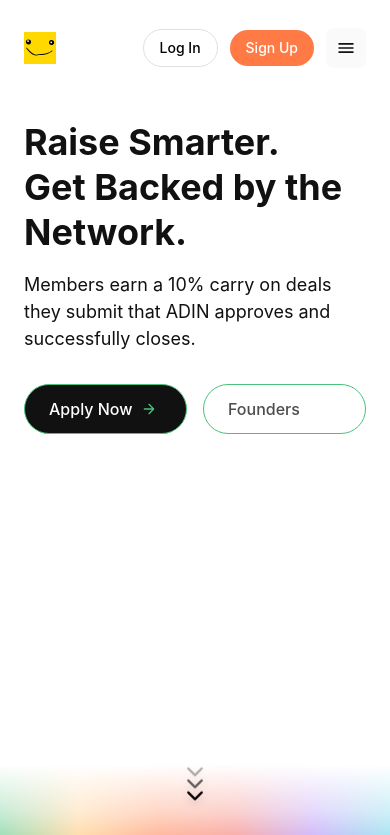
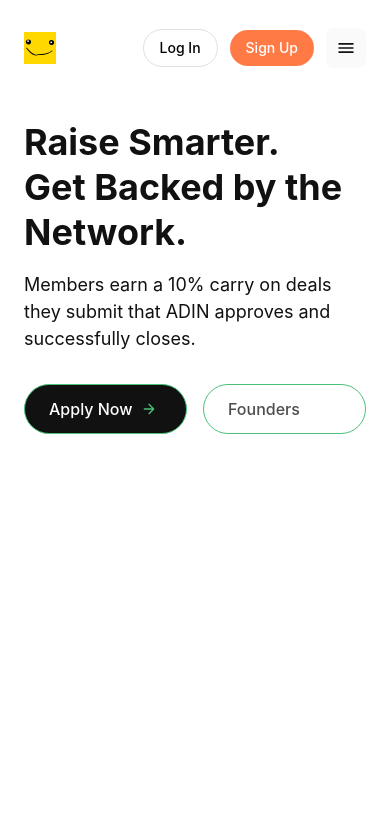
Before and after one commit to WallyMagill/adin-online-landing, a Next.js app: page /founder in a window 390 px wide. Shown: the top 835 px of the page. Built offline with nearby package versions, Linux system fonts and the light colour scheme.

Commit message:
Fixed mobile bug through viewport meta tag

```diff
--- a/src/Components/layout/Header.tsx
+++ b/src/Components/layout/Header.tsx
@@ -137,8 +137,13 @@ const Header: React.FC<HeaderProps> = ({ className = "" }) => {
       </div>
 
       {/* Mobile Navigation Menu */}
-      {isMobileMenuOpen && (
-        <div className="lg:hidden absolute top-full left-0 right-0 bg-white border-t border-gray-200 shadow-lg z-50">
+      <div
+        className={`lg:hidden absolute top-full left-0 right-0 bg-white border-t border-gray-200 shadow-lg z-50 transition-all duration-200 ease-in-out ${
+          isMobileMenuOpen
+            ? "opacity-100 visible translate-y-0"
+            : "opacity-0 invisible -translate-y-2 pointer-events-none"
+        }`}
+      >
         <div className="px-6 py-4">
           {HEADER_NAV_ITEMS.map((item) => {
             const active = isActive(item.href);
@@ -154,7 +159,6 @@ const Header: React.FC<HeaderProps> = ({ className = "" }) => {
           })}
         </div>
       </div>
-      )}
     </header>
   );
 };
--- a/src/Components/ui/CategoryWords.tsx
+++ b/src/Components/ui/CategoryWords.tsx
@@ -23,7 +23,7 @@ export const CategoryWords = ({
       const currentIndex = words.findIndex((w) => w.text === selectedWord);
       const nextIndex = (currentIndex + 1) % words.length;
       onWordClick(words[nextIndex].text);
-    }, 2000); // Change word every 2 seconds
+    }, 3000); // Change word every 3 seconds (slower to reduce jumping)
 
     return () => clearInterval(interval);
   }, [selectedWord, words, onWordClick]);
--- a/src/app/founder/page.tsx
+++ b/src/app/founder/page.tsx
@@ -18,7 +18,7 @@ export default function Founder() {
   return (
     <main className="min-h-screen">
       {/* Hero Section */}
-      <section className="h-screen relative">
+      <section className="min-h-screen relative">
         <Header />
         <FounderHero />
         <BackgroundGradient position="bottom" />
--- a/src/app/globals.css
+++ b/src/app/globals.css
@@ -24,6 +24,32 @@ html {
   scroll-behavior: smooth;
 }
 
+/* Prevent layout shifts and improve mobile stability */
+@media (max-width: 768px) {
+  html {
+    scroll-behavior: auto; /* Disable smooth scroll on mobile to prevent jumping */
+  }
+
+  /* Prevent viewport height issues on mobile */
+  body {
+    min-height: 100vh;
+    min-height: 100dvh; /* Use dynamic viewport height for better mobile support */
+  }
+
+  /* Prevent text size adjustment on mobile */
+  * {
+    -webkit-text-size-adjust: 100%;
+    text-size-adjust: 100%;
+  }
+
+  /* Prevent zoom on focus for input elements */
+  input,
+  select,
+  textarea {
+    font-size: 16px;
+  }
+}
+
 @keyframes float {
   0%,
   100% {
--- a/src/app/investor/page.tsx
+++ b/src/app/investor/page.tsx
@@ -18,7 +18,7 @@ export default function Investor() {
   return (
     <main className="min-h-screen">
       {/* Hero Section */}
-      <section className="h-screen relative">
+      <section className="min-h-screen relative">
         <Header />
         <InvestorHero />
         <BackgroundGradient position="bottom" />
--- a/src/app/layout.tsx
+++ b/src/app/layout.tsx
@@ -59,6 +59,11 @@ export default function RootLayout({
   return (
     <html lang="en">
       <head>
+        {/* Viewport meta tag for mobile responsiveness */}
+        <meta
+          name="viewport"
+          content="width=device-width, initial-scale=1, viewport-fit=cover"
+        />
         {/* Preconnect to external domains */}
         <link rel="preconnect" href="https://fonts.googleapis.com" />
         <link
--- a/src/app/member/page.tsx
+++ b/src/app/member/page.tsx
@@ -18,7 +18,7 @@ export default function Member() {
   return (
     <main className="min-h-screen">
       {/* Hero Section */}
-      <section className="h-screen relative">
+      <section className="min-h-screen relative">
         <Header />
         <MemberHero />
         <BackgroundGradient position="bottom" />
--- a/src/app/page.tsx
+++ b/src/app/page.tsx
@@ -21,8 +21,8 @@ export default function Home() {
 
   return (
     <div className="relative w-full overflow-x-hidden">
-      {/* Hero Section - Full viewport height */}
-      <section className="relative h-screen flex flex-col w-full">
+      {/* Hero Section - Mobile-friendly height */}
+      <section className="relative min-h-screen flex flex-col w-full">
         <Header />
 
         <div className="flex-1 flex items-start justify-center pt-4 md:items-center md:pt-0">
```
Lines whose indentation alone changed are shown as unchanged.
